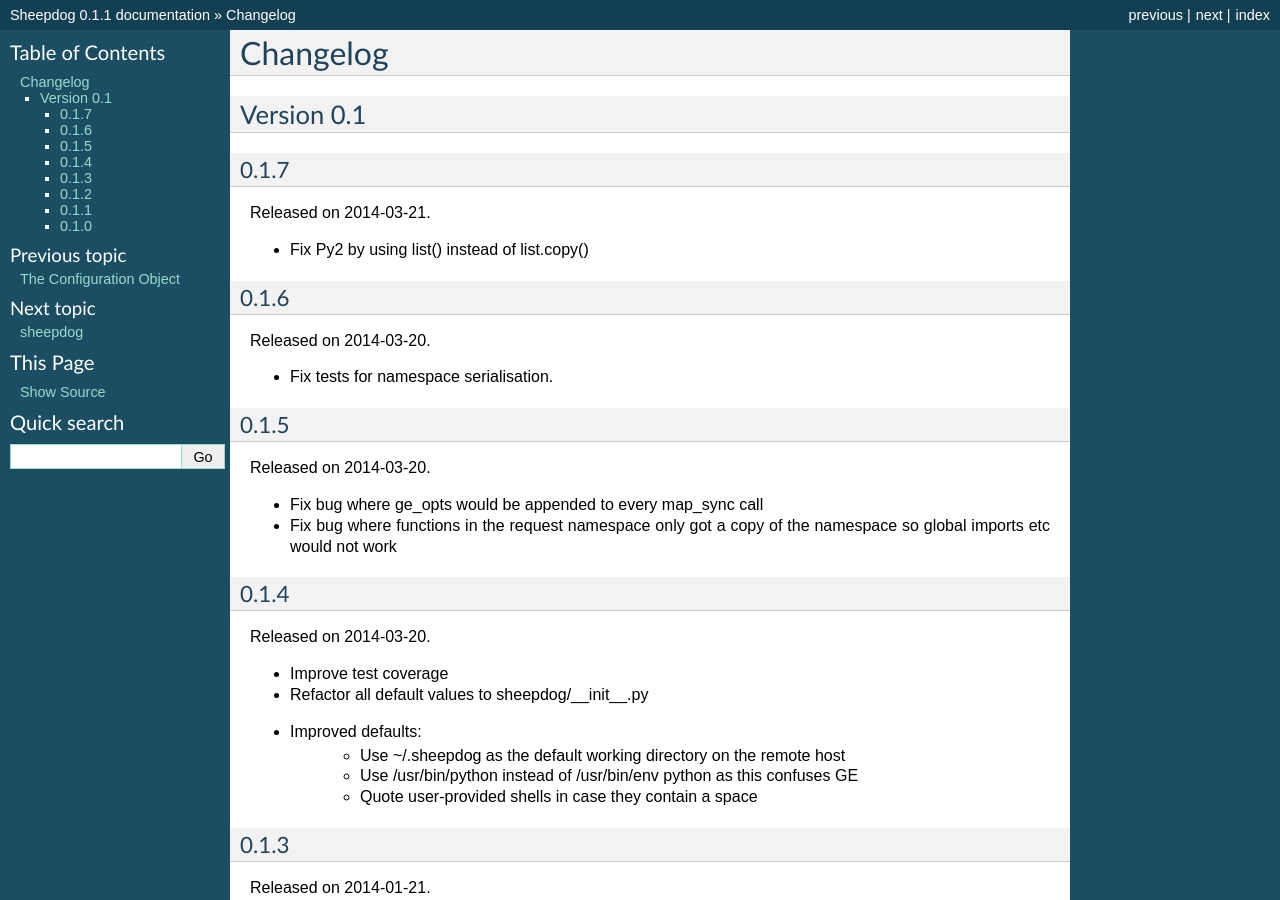
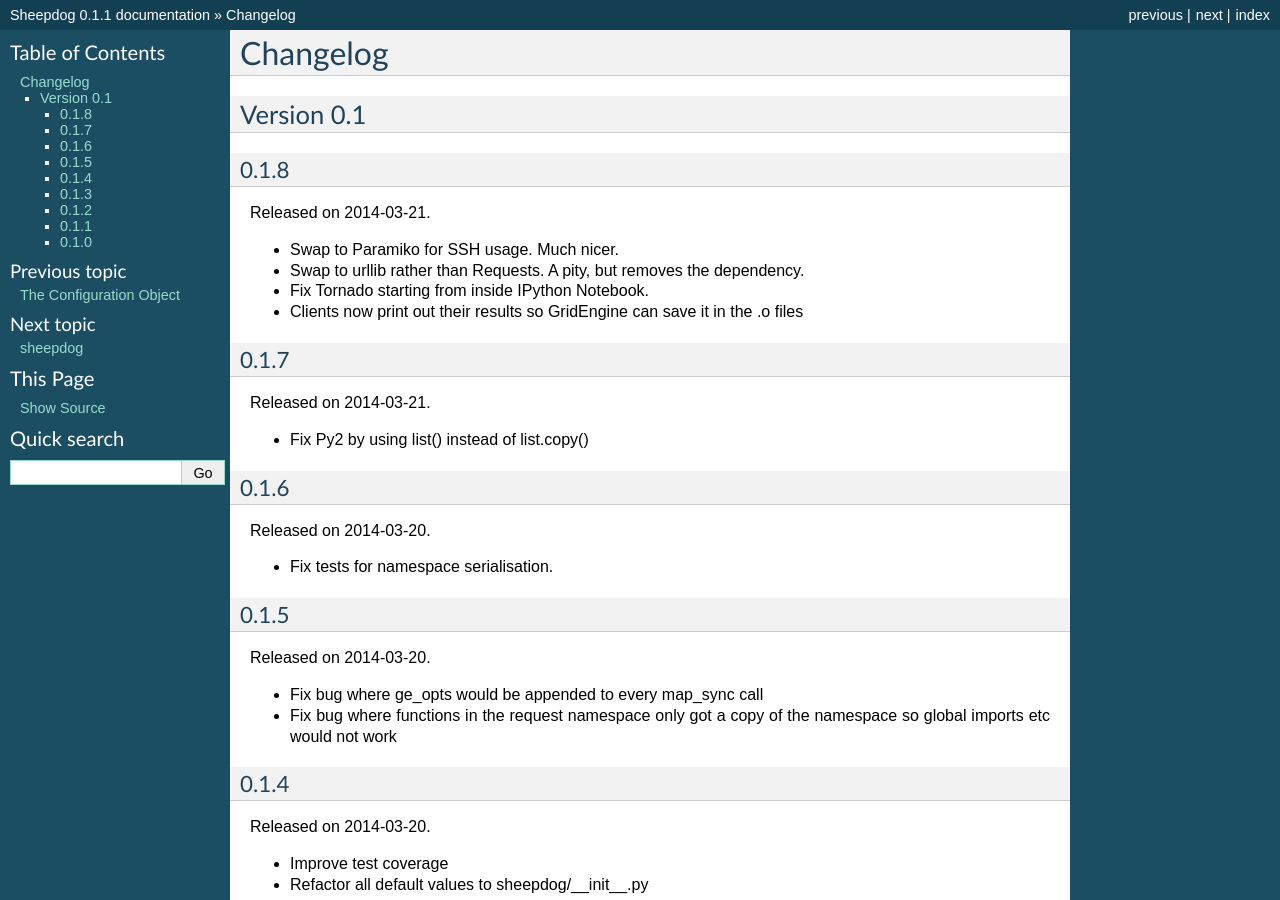
Before and after one commit to adamgreig/sheepdog, a Sphinx documentation site: the page built from docs/changelog.rst, in a window 1280 px wide and 900 px high. Built offline with Sphinx 7.4.7, drawn with Linux system fonts in a browser that asks for light colours.

Commit message:
Release 0.1.8

```diff
--- a/docs/changelog.rst
+++ b/docs/changelog.rst
@@ -3,6 +3,15 @@ Changelog
 
 Version 0.1
 -----------
+
+0.1.8
+^^^^^
+Released on 2014-03-21.
+
+* Swap to Paramiko for SSH usage. Much nicer.
+* Swap to urllib rather than Requests. A pity, but removes the dependency.
+* Fix Tornado starting from inside IPython Notebook.
+* Clients now print out their results so GridEngine can save it in the .o files
 
 0.1.7
 ^^^^^
--- a/sheepdog/__init__.py
+++ b/sheepdog/__init__.py
@@ -17,7 +17,7 @@ Sheepdog is released under the MIT license, see the LICENSE file for details.
 """
 
 __author__ = "Adam Greig <adam@adamgreig.com>"
-__version__ = "0.1.7"
+__version__ = "0.1.8"
 __version_info__ = tuple([int(d) for d in __version__.split(".")])
 __license__ = "MIT License"
 
```
